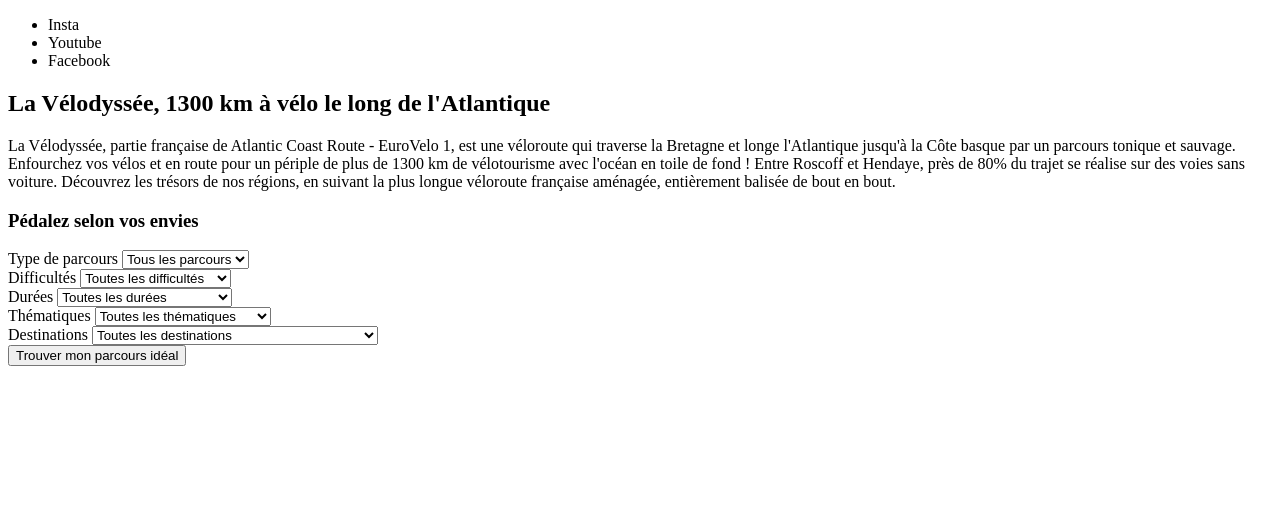
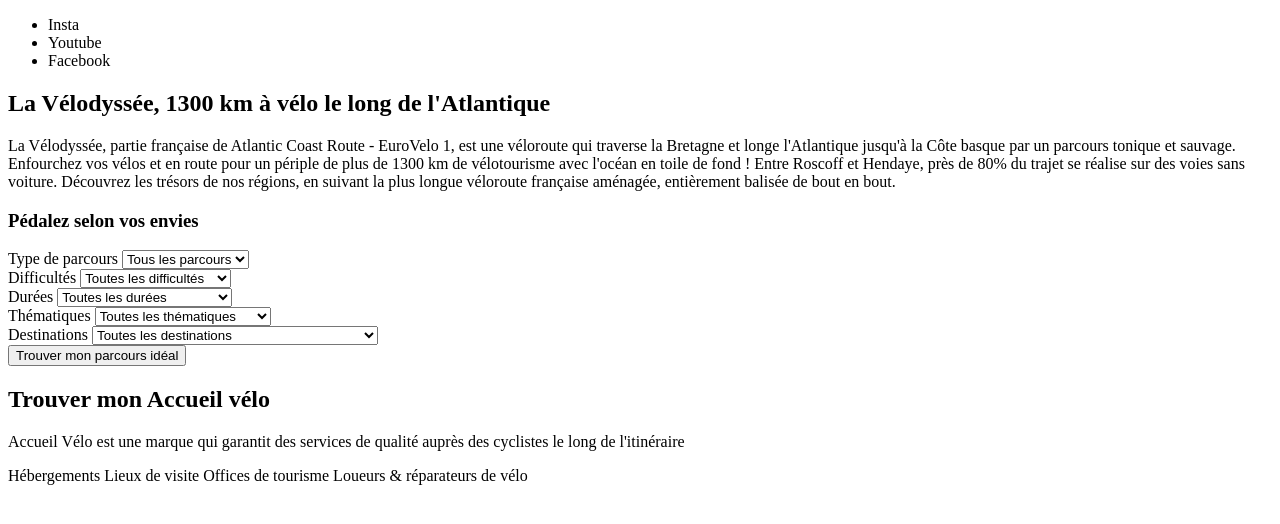
Before and after one commit to ABRAHAM-Clement/Brief-Final, a plain HTML site: page Page d'acceuil/Acceuil.html in a window 1280 px wide. Drawn offline with Linux system fonts and the light colour scheme; files that its build step writes are made by us from their sources; files whose address does not match are found by name.

Commit message:
trouver mon accueil vélo HTML

```diff
--- a/Page d'acceuil/Acceuil.html
+++ b/Page d'acceuil/Acceuil.html
@@ -48,9 +48,18 @@
   <input data-drupal-selector="edit-mon-parcours-form" type="hidden" name="form_id" value="mon_parcours_form" />
   <div data-drupal-selector="edit-actions" class="form-actions js-form-wrapper form-wrapper" id="edit-actions"><input data-drupal-selector="edit-submit" type="submit" id="edit-submit" name="op" value="Trouver mon parcours idéal" class="button js-form-submit form-submit" />
   </div>
-
   </form>
 
+  <h2>Trouver mon Accueil vélo</h2>
+  <p>Accueil Vélo est une marque qui garantit des services de qualité auprès des cyclistes le long de l'itinéraire
+  </p>
+           <span>Hébergements</span>
+
+           <span>Lieux de visite</span>
+
+           <span>Offices de tourisme</span>
+
+           <span>Loueurs & réparateurs de vélo</span>
 
   </body>
 </html>
```
